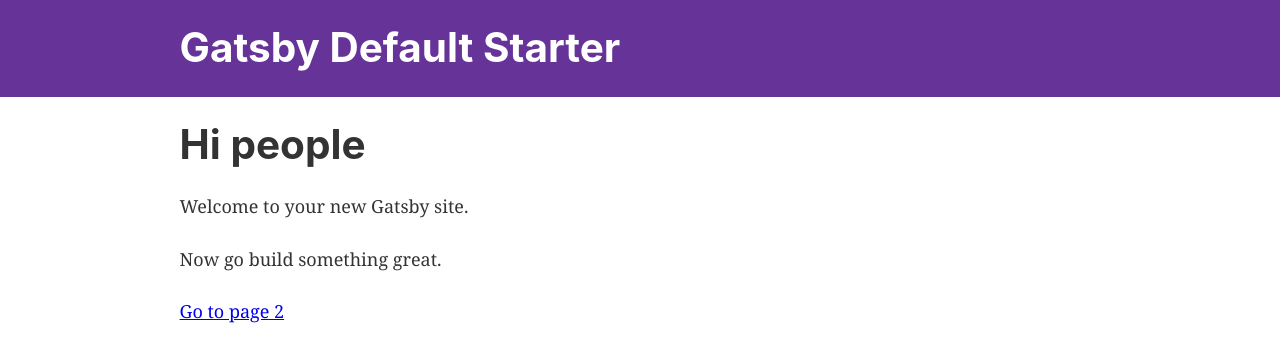
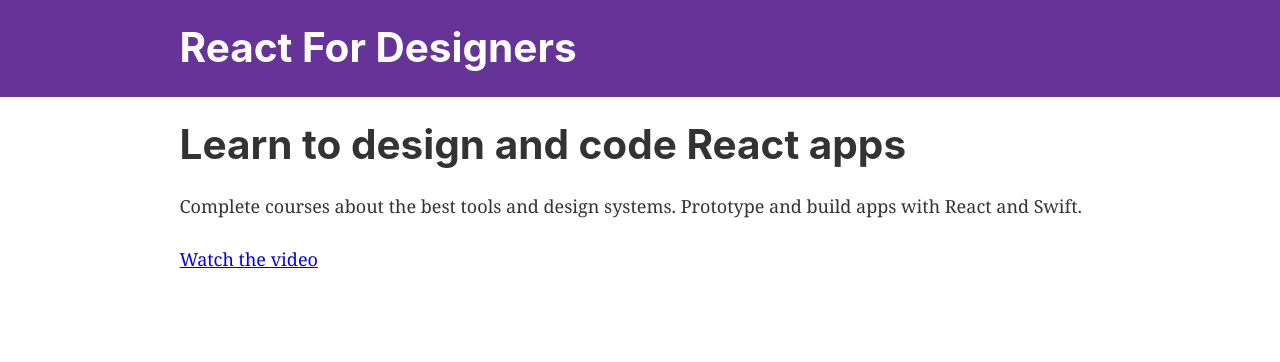
Before and after one commit to fpigeonjr/ReactForDesigners, a Gatsby site: page / in a window 1280 px wide. Built offline with nearby package versions, Linux system fonts and the light colour scheme; Gatsby itself is replaced by a stand-in of ours.

Commit message:
completes lesson 1

```diff
--- a/gatsby-config.js
+++ b/gatsby-config.js
@@ -1,6 +1,6 @@
 module.exports = {
   siteMetadata: {
-    title: 'Gatsby Default Starter',
+    title: 'React For Designers',
   },
   plugins: [
     'gatsby-plugin-react-helmet',
--- a/src/pages/index.js
+++ b/src/pages/index.js
@@ -5,10 +5,12 @@
 
 const IndexPage = () => (
   <Layout>
-    <h1>Hi people</h1>
-    <p>Welcome to your new Gatsby site.</p>
-    <p>Now go build something great.</p>
-    <Link to="/page-2/">Go to page 2</Link>
+    <h1>Learn to design and code React apps</h1>
+    <p>
+      Complete courses about the best tools and design systems. Prototype and
+      build apps with React and Swift.
+    </p>
+    <Link to="/page-2/">Watch the video</Link>
   </Layout>
 )
 
```
